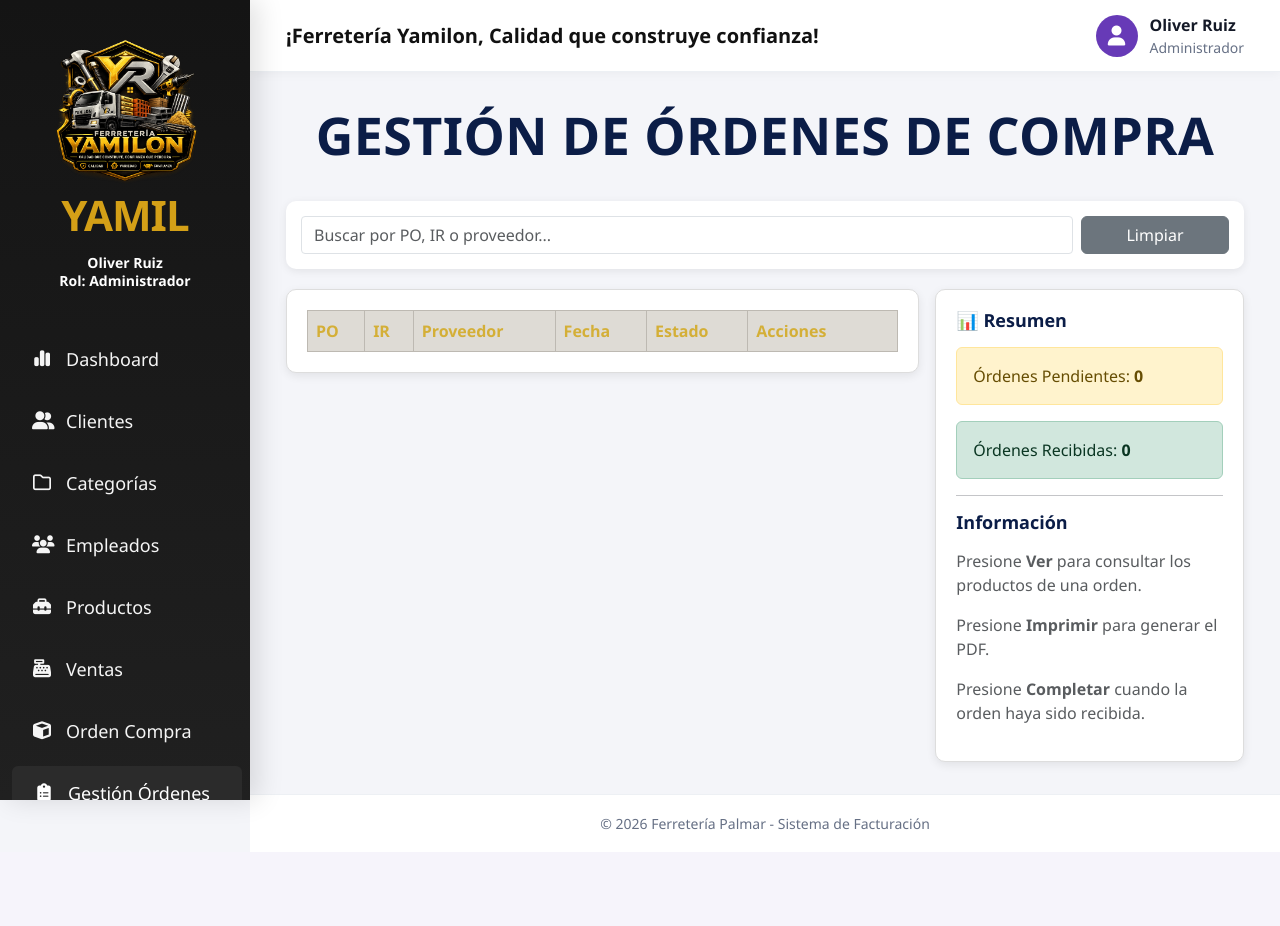
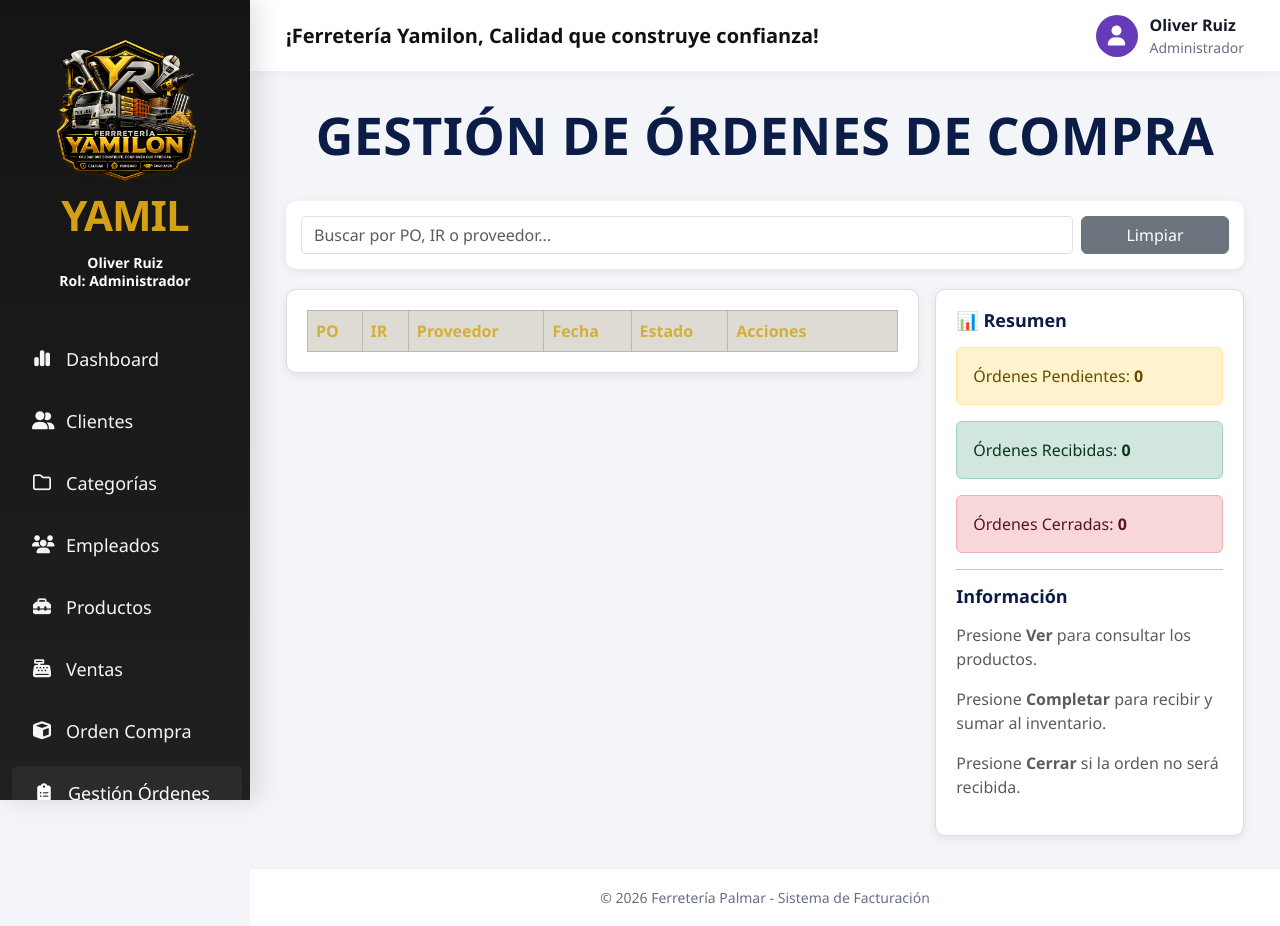
Before and after one commit to Ruizoli/Palmar_Web, a Flask app: page /gestion-ordenes in a window 1280 px wide. Before the commit the page ends 829 px from the top, so only its background shows below. Run offline with Flask 3, Linux system fonts and the light colour scheme; a user stored in the database is signed in; data that the repository does not hold is empty; some libraries are stand-ins or nearby versions.

Commit message:
Correccion gestion ordenes y recepcion inventario

```diff
--- a/app.py
+++ b/app.py
@@ -896,44 +896,30 @@ def orden_pdf(po):
     c.save()
     return send_file(path, as_attachment=False)
 
-@app.route("/gestion-ordenes/<path:po>/recibir", methods=["POST"])
+@app.route("/gestion-ordenes/<po>/recibir", methods=["POST"])
 @login_required
 @admin_required
 def recibir_orden(po):
-    recibido_por = request.form.get("recibido_por") or session.get("usuario") or "Administrador"
-    numero_factura = request.form.get("numero_factura") or ""
-    memo = request.form.get("memo") or ""
+    recibido_por = request.form.get("recibido_por", session.get("usuario"))
+    numero_factura = request.form.get("numero_factura", "")
+    memo = request.form.get("memo", "")
+
+    ir = f"IR-PALMAR-{int(execute_scalar('SELECT COALESCE(MAX(id),0)+1 FROM ingreso_recepcion') or 1):04d}"
+
+    detalles = fetch_all("""
+        SELECT producto, cantidad
+        FROM orden_compra_detalle
+        WHERE po=?
+    """, (po,))
+
+    if not detalles:
+        flash("Esta orden no tiene productos para recibir", "danger")
+        return redirect(url_for("gestion_ordenes"))
 
     conn = get_connection()
     cursor = conn.cursor()
 
     try:
-        cursor.execute("SELECT po, estado FROM orden_compra WHERE po=%s", (po,))
-        orden = cursor.fetchone()
-
-        if not orden:
-            flash("La orden no existe", "danger")
-            return redirect(url_for("gestion_ordenes"))
-
-        if orden["estado"] == "Recibida":
-            flash(f"La orden {po} ya fue recibida anteriormente", "warning")
-            return redirect(url_for("gestion_ordenes"))
-
-        cursor.execute("""
-            SELECT producto, cantidad
-            FROM orden_compra_detalle
-            WHERE po=%s
-        """, (po,))
-        detalles = cursor.fetchall()
-
-        if not detalles:
-            flash("La orden no tiene productos", "danger")
-            return redirect(url_for("gestion_ordenes"))
-
-        cursor.execute("SELECT COALESCE(MAX(id), 0) + 1 AS nuevo FROM ingreso_recepcion")
-        nuevo_ir = cursor.fetchone()["nuevo"]
-        ir = f"IR-PALMAR-{int(nuevo_ir):04d}"
-
         cursor.execute("""
             INSERT INTO ingreso_recepcion(ir, po, recibido_por, numero_factura, memo)
             VALUES (%s, %s, %s, %s, %s)
@@ -943,7 +929,7 @@ def recibir_orden(po):
             cursor.execute("""
                 UPDATE productos
                 SET stock = stock + %s
-                WHERE UPPER(TRIM(nombre)) = UPPER(TRIM(%s))
+                WHERE nombre = %s
             """, (d["cantidad"], d["producto"]))
 
             if cursor.rowcount == 0:
@@ -951,19 +937,37 @@ def recibir_orden(po):
 
         cursor.execute("""
             UPDATE orden_compra
-            SET estado='Recibida', memo=%s
+            SET estado='Recibida'
             WHERE po=%s
-        """, (memo, po))
+        """, (po,))
 
         conn.commit()
-        flash(f"Orden {po} recibida correctamente. Stock actualizado.", "success")
+        flash(f"Orden {po} recibida correctamente. IR generado: {ir}", "success")
 
     except Exception as e:
         conn.rollback()
-        flash(f"Error al recibir la orden: {str(e)}", "danger")
+        flash(str(e), "danger")
 
     finally:
         conn.close()
+
+    return redirect(url_for("gestion_ordenes"))
+
+@app.route("/gestion-ordenes/<po>/cerrar", methods=["POST"])
+@login_required
+@admin_required
+def cerrar_orden(po):
+    try:
+        execute("""
+            UPDATE orden_compra
+            SET estado='Cerrada'
+            WHERE po=?
+        """, (po,))
+
+        flash(f"Orden {po} cerrada correctamente", "success")
+
+    except Exception as e:
+        flash(str(e), "danger")
 
     return redirect(url_for("gestion_ordenes"))
 
--- a/templates/gestion_ordenes.html
+++ b/templates/gestion_ordenes.html
@@ -104,12 +88,11 @@
     <th>Proveedor</th>
     <th>Fecha</th>
     <th>Estado</th>
-                        <th style="width:150px">Acciones</th>
+    <th style="width:170px">Acciones</th>
 </tr>
 </thead>
 
 <tbody>
-
 {% for o in ordenes %}
 
 <tr class="fila-orden"
@@ -144,27 +128,30 @@
                 🖨 Imprimir
             </a>
 
-                                {% if o.estado != 'Recibida' %}
+            {% if o.estado == 'Pendiente' %}
             <button class="btn btn-success btn-sm"
                     type="button"
                     data-bs-toggle="modal"
                     data-bs-target="#recibir{{ loop.index }}">
                 ✔ Completar
             </button>
+
+            <button class="btn btn-danger btn-sm"
+                    type="button"
+                    data-bs-toggle="modal"
+                    data-bs-target="#cerrar{{ loop.index }}">
+                ✖ Cerrar
+            </button>
             {% endif %}
-
         </div>
     </td>
-
 </tr>
 
 <tr class="collapse fila-detalle" id="det{{ loop.index }}">
     <td colspan="6">
-
         <h6 class="fw-bold mb-3">Productos de la Orden</h6>
 
         <table class="table table-sm table-striped">
-
             <thead>
             <tr>
                 <th>Producto</th>
@@ -184,22 +171,77 @@
             </tr>
             {% endfor %}
             </tbody>
-
         </table>
-
     </td>
 </tr>
 
-                    <!-- MODAL COMPLETAR / RECIBIR ORDEN -->
-                    <div class="modal fade" id="recibir{{ loop.index }}" tabindex="-1">
-                        <div class="modal-dialog">
-                            <form method="POST"
-                                  action="{{ url_for('recibir_orden', po=o.po) }}"
-                                  class="modal-content">
+{% endfor %}
 
-                                <div class="modal-header">
+<tr id="sinResultados" style="display:none;">
+    <td colspan="6" class="text-center fw-bold text-muted">
+        No se encontraron órdenes.
+    </td>
+</tr>
+
+</tbody>
+</table>
+
+</div>
+</div>
+
+<div class="col-xl-4">
+<div class="form-card">
+
+<h5 class="section-title">📊 Resumen</h5>
+
+<div class="alert alert-warning">
+    Órdenes Pendientes:
+    <strong>{{ ordenes|selectattr('estado','equalto','Pendiente')|list|length }}</strong>
+</div>
+
+<div class="alert alert-success">
+    Órdenes Recibidas:
+    <strong>{{ ordenes|selectattr('estado','equalto','Recibida')|list|length }}</strong>
+</div>
+
+<div class="alert alert-danger">
+    Órdenes Cerradas:
+    <strong>{{ ordenes|selectattr('estado','equalto','Cerrada')|list|length }}</strong>
+</div>
+
+<hr>
+
+<h5 class="section-title">Información</h5>
+
+<p class="text-muted">
+    Presione <strong>Ver</strong> para consultar los productos.
+</p>
+
+<p class="text-muted">
+    Presione <strong>Completar</strong> para recibir y sumar al inventario.
+</p>
+
+<p class="text-muted">
+    Presione <strong>Cerrar</strong> si la orden no será recibida.
+</p>
+
+</div>
+</div>
+
+</div>
+
+{% for o in ordenes %}
+{% if o.estado == 'Pendiente' %}
+
+<div class="modal fade" id="recibir{{ loop.index }}" tabindex="-1" aria-hidden="true">
+    <div class="modal-dialog modal-dialog-centered">
+        <div class="modal-content">
+
+            <form method="POST" action="{{ url_for('recibir_orden', po=o.po) }}">
+
+                <div class="modal-header bg-dark text-warning">
                     <h5 class="modal-title">Recibir orden {{ o.po }}</h5>
-                                    <button type="button" class="btn-close" data-bs-dismiss="modal"></button>
+                    <button type="button" class="btn-close btn-close-white" data-bs-dismiss="modal"></button>
                 </div>
 
                 <div class="modal-body">
@@ -229,82 +272,66 @@
                     </div>
 
                     <div class="alert alert-warning">
-                                        Al confirmar, la orden pasará a <strong>Recibida</strong>
-                                        y se sumarán los productos al inventario.
+                        Al confirmar, la orden pasará a <strong>Recibida</strong> y se sumarán los productos al inventario.
                     </div>
 
                 </div>
 
                 <div class="modal-footer">
-                                    <button type="button"
-                                            class="btn btn-secondary"
-                                            data-bs-dismiss="modal">
+                    <button type="button" class="btn btn-secondary" data-bs-dismiss="modal">
                         Cancelar
                     </button>
 
-                                    <button type="submit"
-                                            class="btn btn-success">
+                    <button type="submit" class="btn btn-success">
                         Confirmar recepción
                     </button>
                 </div>
 
             </form>
+
+        </div>
     </div>
 </div>
 
-                {% endfor %}
+<div class="modal fade" id="cerrar{{ loop.index }}" tabindex="-1" aria-hidden="true">
+    <div class="modal-dialog modal-dialog-centered">
+        <div class="modal-content">
 
-                <tr id="sinResultados" style="display:none;">
-                    <td colspan="6" class="text-center fw-bold text-muted">
-                        No se encontraron órdenes.
-                    </td>
-                </tr>
+            <form method="POST" action="{{ url_for('cerrar_orden', po=o.po) }}">
 
-                </tbody>
+                <div class="modal-header bg-danger text-white">
+                    <h5 class="modal-title">Cerrar orden {{ o.po }}</h5>
+                    <button type="button" class="btn-close btn-close-white" data-bs-dismiss="modal"></button>
+                </div>
 
-            </table>
+                <div class="modal-body">
+                    <p class="fw-bold">
+                        ¿Seguro que desea cerrar esta orden?
+                    </p>
+
+                    <div class="alert alert-danger">
+                        Esta orden quedará cerrada y no se sumará nada al inventario.
+                    </div>
+                </div>
+
+                <div class="modal-footer">
+                    <button type="button" class="btn btn-secondary" data-bs-dismiss="modal">
+                        Cancelar
+                    </button>
+
+                    <button type="submit" class="btn btn-danger">
+                        Cerrar orden
+                    </button>
+                </div>
+
+            </form>
 
         </div>
-
+    </div>
 </div>
 
-    <div class="col-xl-4">
-
-        <div class="form-card">
-
-            <h5 class="section-title">📊 Resumen</h5>
-
-            <div class="alert alert-warning">
-                Órdenes Pendientes:
-                <strong>{{ ordenes|selectattr('estado','equalto','Pendiente')|list|length }}</strong>
-            </div>
-
-            <div class="alert alert-success">
-                Órdenes Recibidas:
-                <strong>{{ ordenes|selectattr('estado','equalto','Recibida')|list|length }}</strong>
-            </div>
-
-            <hr>
-
-            <h5 class="section-title">Información</h5>
-
-            <p class="text-muted">
-                Presione <strong>Ver</strong> para consultar los productos de una orden.
-            </p>
-
-            <p class="text-muted">
-                Presione <strong>Imprimir</strong> para generar el PDF.
-            </p>
-
-            <p class="text-muted">
-                Presione <strong>Completar</strong> cuando la orden haya sido recibida.
-            </p>
-
-        </div>
-
-    </div>
-
-</div>
+{% endif %}
+{% endfor %}
 
 <script>
 document.addEventListener("DOMContentLoaded", function () {
@@ -325,24 +352,17 @@ document.addEventListener("DOMContentLoaded", function () {
             if (contenido.includes(texto)) {
                 fila.style.display = "";
                 visibles++;
+
+                if (detalle && detalle.classList.contains("fila-detalle")) {
+                    detalle.style.display = "";
+                }
+
             } else {
                 fila.style.display = "none";
 
                 if (detalle && detalle.classList.contains("fila-detalle")) {
                     detalle.style.display = "none";
                     detalle.classList.remove("show");
-                }
-            }
-
-            if (texto === "") {
-                fila.style.display = "";
-
-                if (detalle && detalle.classList.contains("fila-detalle")) {
-                    detalle.style.display = "";
-                }
-            } else {
-                if (detalle && detalle.classList.contains("fila-detalle") && fila.style.display !== "none") {
-                    detalle.style.display = "";
                 }
             }
         });
```
Also changed, not shown: other parts of templates/gestion_ordenes.html (+16 -30 lines). Lines whose indentation alone changed are shown as unchanged.
